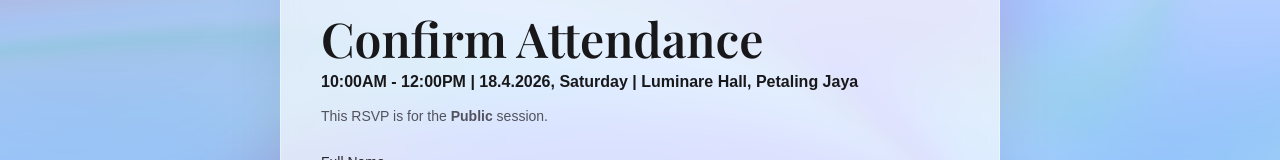
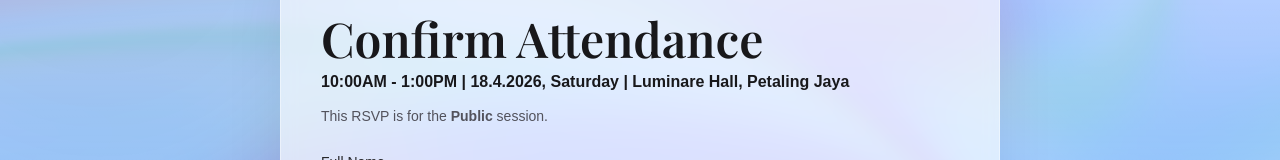
Before and after one commit to faizjazz100/ayuni-zhafirin, a Next.js app: page /rsvp in a window 1280 px wide. Shown: the part 171-331 px from the top of the page. Built offline with nearby package versions, Linux system fonts and the light colour scheme; no server answers; a web font is replaced by a local one.

Commit message:
Update rsvp page

```diff
--- a/src/app/rsvp/page.tsx
+++ b/src/app/rsvp/page.tsx
@@ -22,7 +22,7 @@ export default async function RSVPPage() {
                     Confirm Attendance
                 </h1>
                 <p className="mt-2 font-semibold ">
-                    10:00AM - 12:00PM | 18.4.2026, Saturday | Luminare Hall, Petaling Jaya
+                    10:00AM - 1:00PM | 18.4.2026, Saturday | Luminare Hall, Petaling Jaya
                 </p>
                 <p className="mt-3 text-sm text-zinc-600">
                     This RSVP is for the <b>Public</b> session.
```
